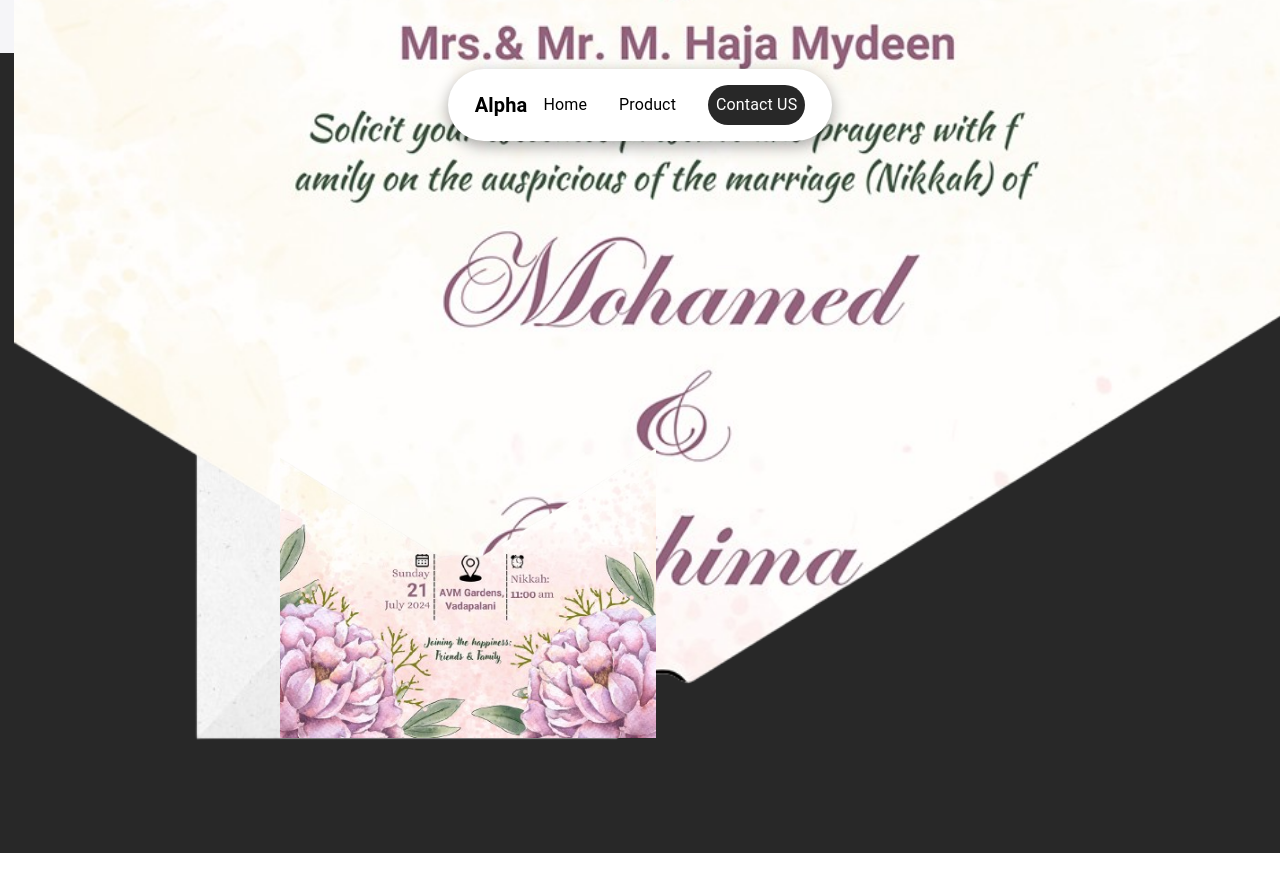
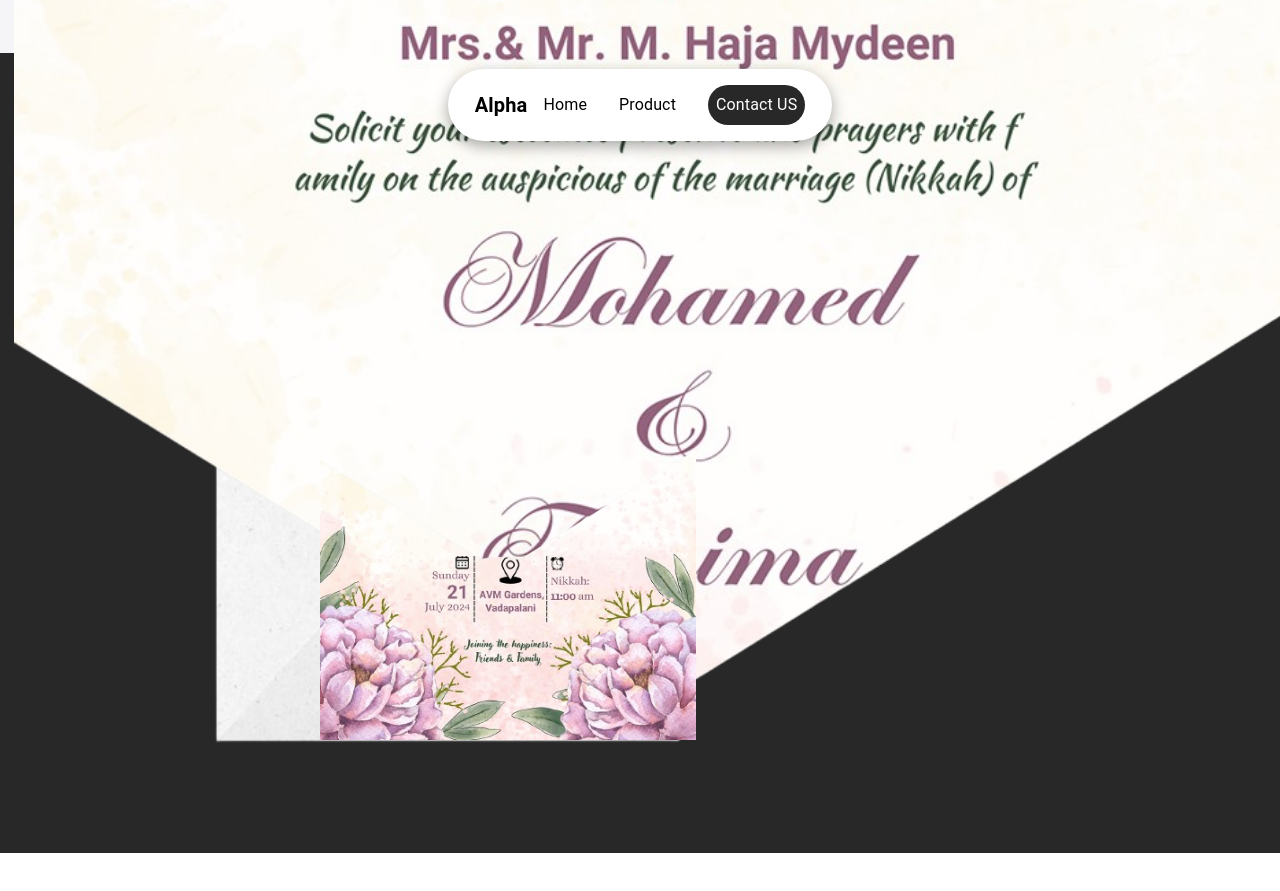
Before and after one commit to Hari-Hara-2005/Alpha, a React (Create React App) app: page / in a window 1280 px wide. Shown: the part 747-1638 px from the top of the page. Built offline with nearby package versions, Linux system fonts and the light colour scheme.

Commit message:
sizechange

```diff
--- a/src/Hero.js
+++ b/src/Hero.js
@@ -34,9 +34,9 @@ const Hero = () => {
             </Box>
             <Box sx={{ height: '100vh', bgcolor: '#282828' }} className="two">
                 <Navbar />
-                <Box sx={{ display: 'flex', py: ['8.1rem', '0rem'] }}>
-                    <img src='/Assets/cover.png' alt='Cover 2' style={{ width: '50rem', marginTop: '1rem', position: 'absolute' }} />
-                    <img src='/Assets/card-2.png' alt='Card 2' style={{ zIndex: 2, marginLeft: '21.9%', width: '23.5rem', marginTop: '2.9rem', }} />
+                <Box sx={{ display: 'flex', py: ['8.1rem', '0rem'], alignItems: 'center' }}>
+                    <img src='/Assets/cover.png' alt='Cover 2' style={{ width: '55rem', position: 'absolute' }} />
+                    <img src='/Assets/card-2.png' alt='Card 2' style={{ zIndex: 2, marginLeft: '25%', width: '23.5rem', marginTop: '3rem', }} />
                 </Box>
             </Box>
         </Box>
--- a/src/gsapAnimations.js
+++ b/src/gsapAnimations.js
@@ -19,7 +19,7 @@ export const animateHero = () => {
         rotate: '360deg',
         width: '23.5rem',
         top: "108%",
-        left: "20%",
+        left: "23.10%",
     });
 
     // Second timeline (uncomment and adjust if needed)
```
